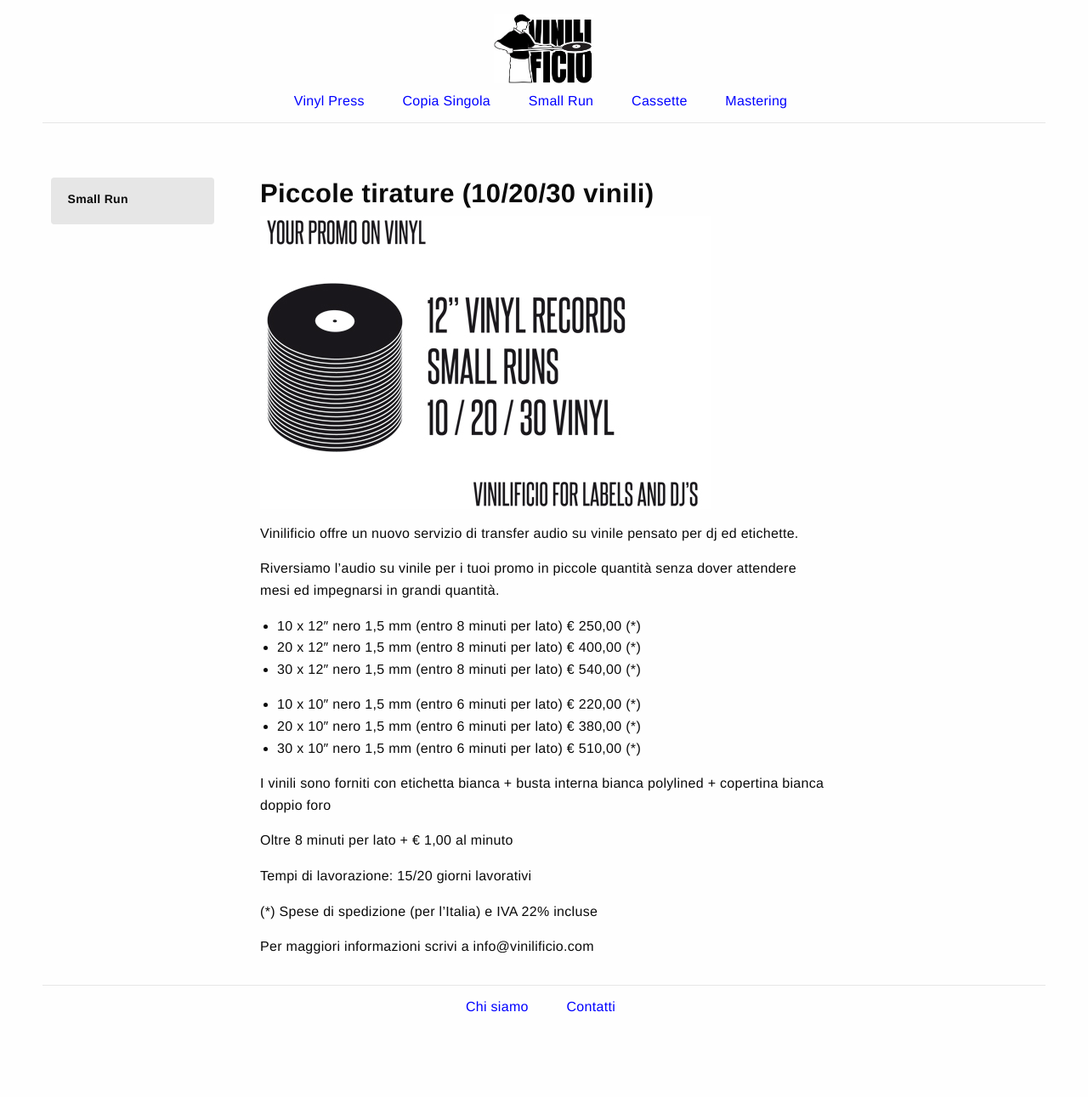
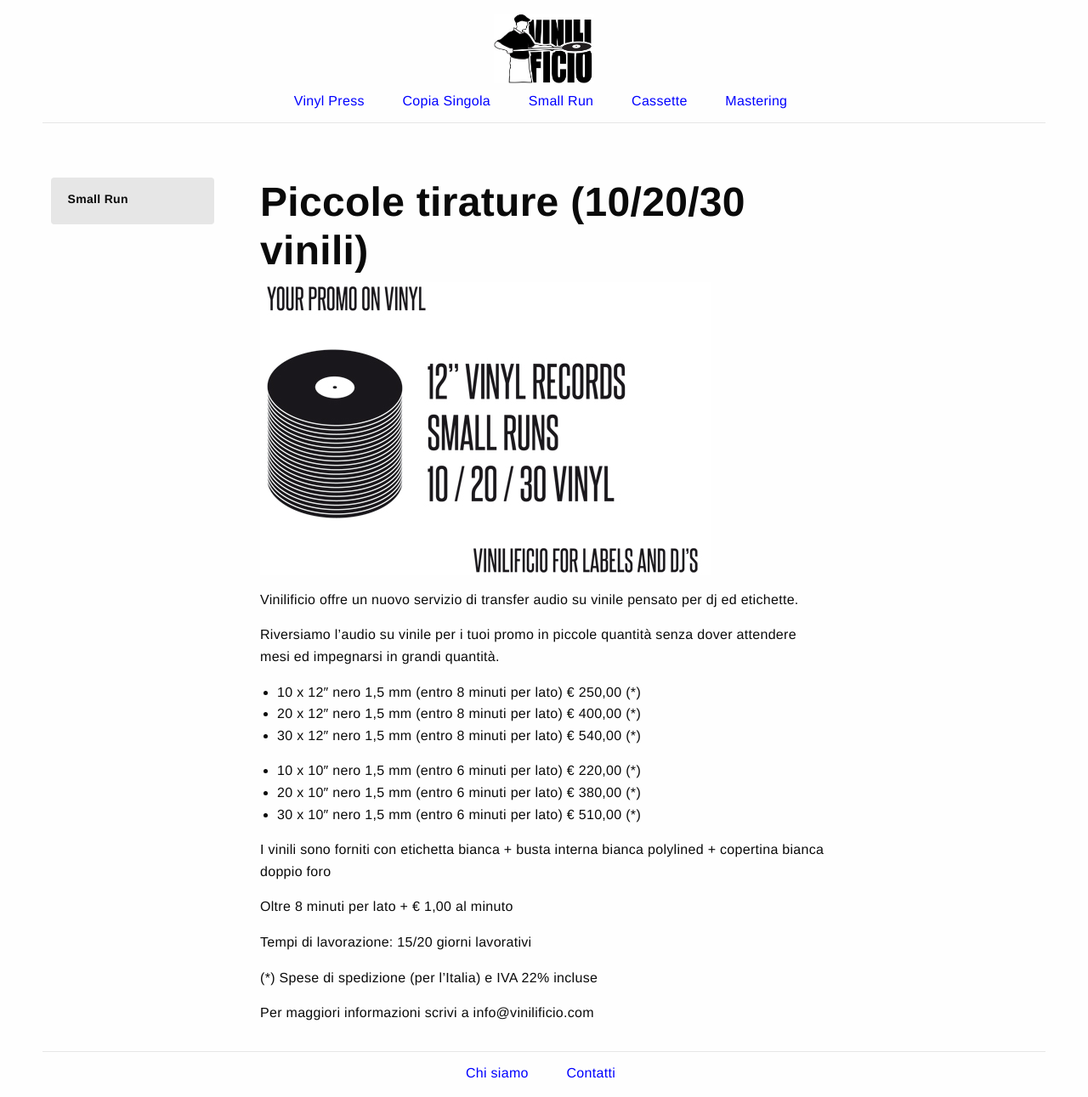
Before and after one commit to Vinilificio/Vinilificio.github.io, a Jekyll site: the page built from _pages/small-run.md, in a window 1280 px wide. Shown: the whole page at 85% size. Built offline with Jekyll 4.4.1, drawn with Linux system fonts in a browser that asks for light colours; before the commit the page ends 1213 px from its top, so only the background shows below that.

Commit message:
Update small-run.md

```diff
--- a/_pages/small-run.md
+++ b/_pages/small-run.md
@@ -5,7 +5,7 @@
 position: header
 index: 3
 ---
-### Piccole tirature (10/20/30 vinili)
+# Piccole tirature (10/20/30 vinili)
 
 
 ![infographic vinili](/img/PROMO-SMALL-RUNS_GFX_big-5.jpg)
```
